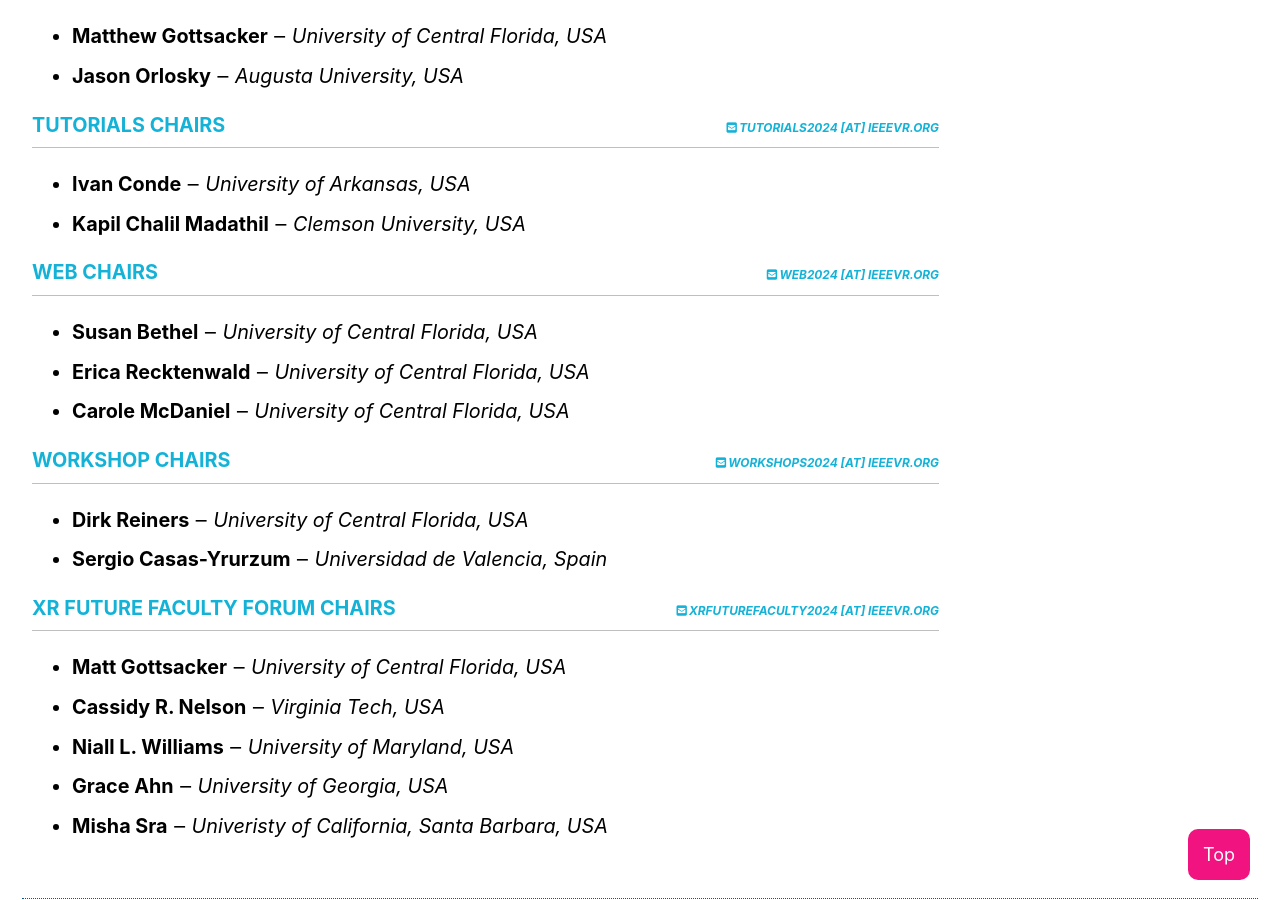
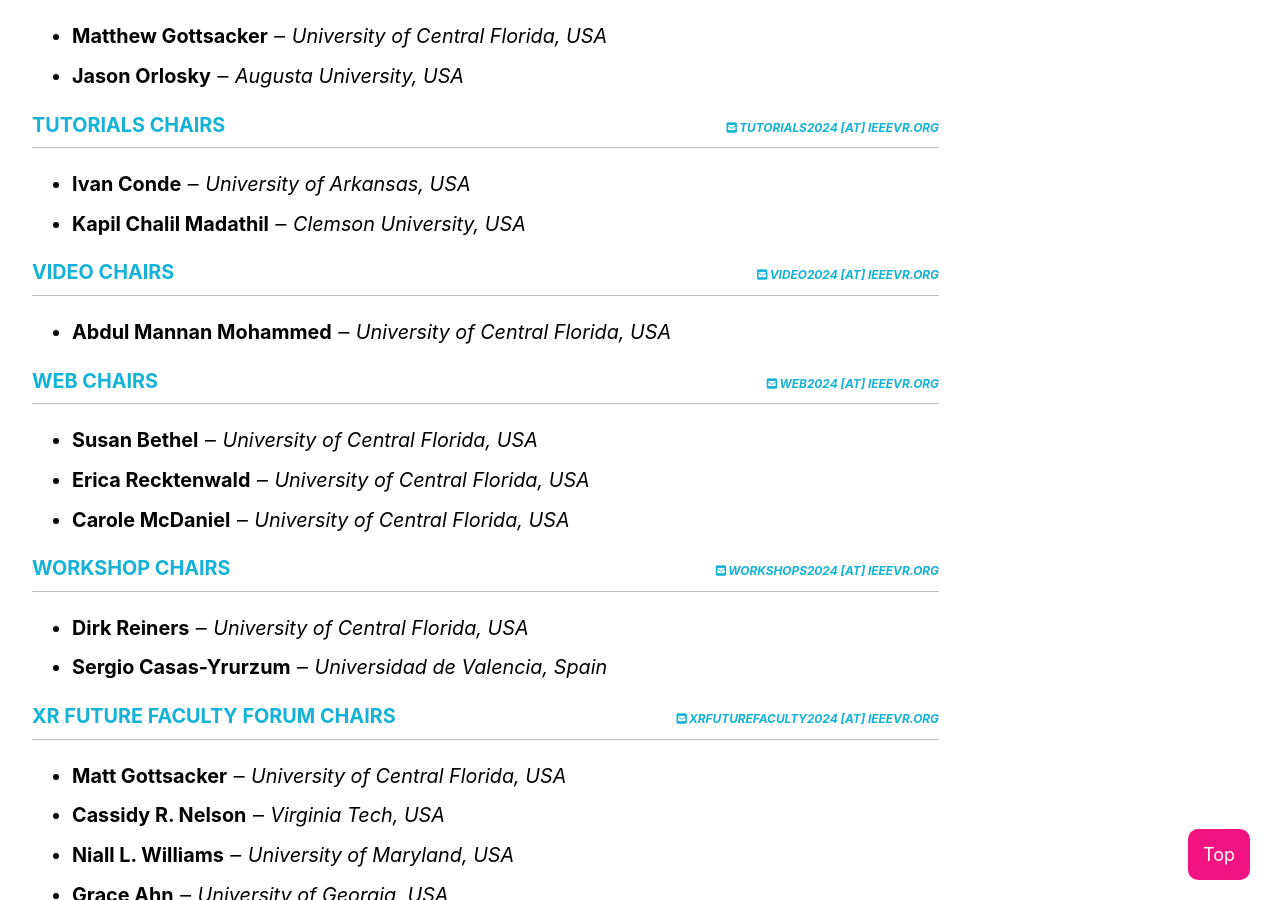
Before and after one commit to ieeevr/2024, a Jekyll site: the page built from committees/conference-committee/index.md, in a window 1280 px wide and 900 px high, scrolled down 3009 px. Built offline with Jekyll 4.4.1, drawn with Linux system fonts in a browser that asks for light colours; cached includes are drawn as plain includes; nearby versions of some CDN libraries.

Commit message:
Update index.md
video chairs

```diff
--- a/committees/conference-committee/index.md
+++ b/committees/conference-committee/index.md
@@ -123,6 +123,12 @@
 	</ul>
 </div>
 <div>
+	<h2>Video Chairs <div class="floatRight"><i class="fas fa-fw fa-envelope-square emailIconSm" style=""></i><i class="emailTextSm">video2024 [at] ieeevr.org</i></div></h2>
+	<ul>
+		<li><span class="bold">Abdul Mannan Mohammed</span> &#x2012; <i>University of Central Florida, USA</i></li>
+	</ul>
+</div>
+<div>
 	<h2>Web Chairs <div class="floatRight"><i class="fas fa-fw fa-envelope-square emailIconSm" style=""></i><i class="emailTextSm">web2024 [at] ieeevr.org</i></div></h2>
 	<ul>
 		<li><span class="bold">Susan Bethel</span> &#x2012; <i>University of Central Florida, USA</i></li>
```
